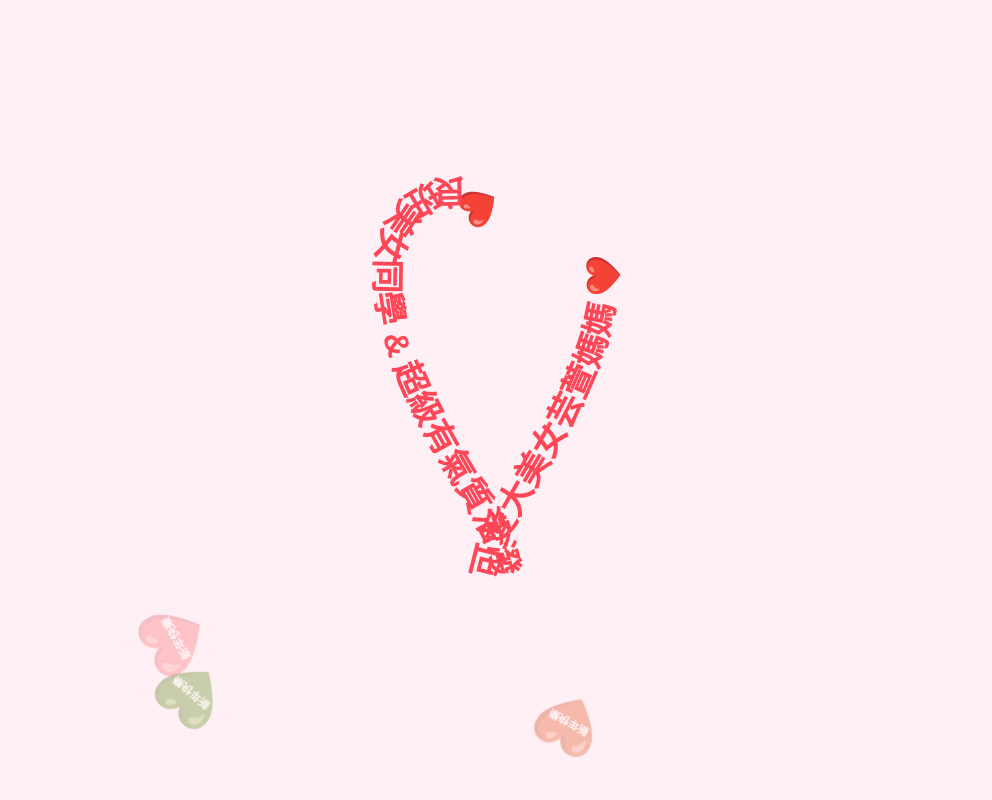
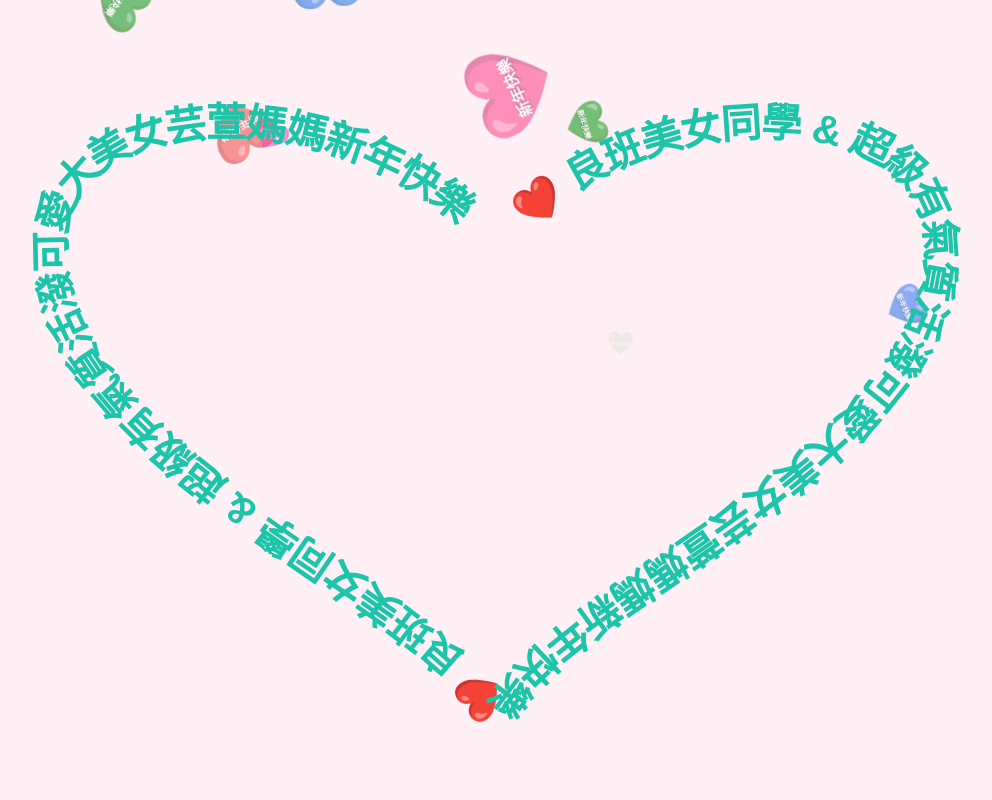
Before and after one commit to annecsu-jpg/happyNewYear, a plain HTML site: page index.html in a window 1280 px wide. Shown: the top 800 px of the page, without its empty margins (145-1137 px from the left). Drawn offline with Linux system fonts and the light colour scheme.

Commit message:
Update title and enhance heart animation effects
跑馬燈不間斷

```diff
--- a/index.html
+++ b/index.html
@@ -3,94 +3,110 @@
 <head>
     <meta charset="UTF-8">
     <meta name="viewport" content="width=device-width, initial-scale=1.0">
-    <title>愛心圈圈跑馬燈 - 致芸萱媽媽</title>
+    <title>無縫愛心跑馬燈 - 致芸萱媽媽</title>
     <style>
         body {
             margin: 0;
             padding: 0;
-            background-color: #fff0f5;
+            background-color: #fff0f5; /* 夢幻淡粉色背景 */
             overflow: hidden;
-            font-family: "Microsoft JhengHei", sans-serif;
+            font-family: "Microsoft JhengHei", "PingFang TC", sans-serif;
             display: flex;
             justify-content: center;
             align-items: center;
             height: 100vh;
+            width: 100vw;
         }
 
-        /* 讓 SVG 容器撐滿螢幕 */
+        /* SVG 容器，確保愛心夠大且置中 */
         .heart-svg-container {
-            width: 90vw;
-            height: 90vh;
+            width: 95vw; /* 寬度佔螢幕 95% */
+            height: 95vh; /* 高度佔螢幕 95% */
             display: flex;
             justify-content: center;
             align-items: center;
+            position: relative;
             z-index: 10;
         }
 
-        /* 文字路徑樣式與顏色動畫 */
-        .path-text {
-            font-size: 28px;
-            font-weight: bold;
-            fill: #ff4757;
-            animation: colorChange 5s linear infinite;
+        svg {
+            overflow: visible; /* 讓文字轉彎時不會被切掉 */
         }
 
-        @keyframes colorChange {
+        /* 路徑文字樣式 */
+        .path-text {
+            font-size: 32px; /* 字體加大 */
+            font-weight: 900; /* 字體加粗 */
+            fill: #ff4757;
+            /* 文字顏色流動動畫 */
+            animation: colorFlow 8s linear infinite;
+        }
+
+        @keyframes colorFlow {
             0% { fill: #ff4757; }
-            33% { fill: #ffa502; }
-            66% { fill: #1e90ff; }
+            25% { fill: #ff9f43; }
+            50% { fill: #2ecc71; }
+            75% { fill: #0abde3; }
             100% { fill: #ff4757; }
         }
 
-        /* 漂浮愛心樣式 */
+        /* 漂浮愛心樣式 (維持不變) */
         .floating-heart {
             position: absolute;
             display: flex;
             justify-content: center;
             align-items: center;
             z-index: 1;
-            animation: float 7s linear infinite;
+            pointer-events: none;
+            top: 50%;
+            left: 50%;
+            transform: translate(-50%, -50%);
         }
-        .heart-emoji { font-size: 60px; opacity: 0.7; }
+        .heart-emoji { font-size: 70px; opacity: 0.6; }
         .heart-msg {
             position: absolute;
             color: white;
-            font-size: 12px;
+            font-size: 14px;
             font-weight: bold;
-            top: 40%;
-        }
-
-        @keyframes float {
-            0% { transform: translateY(110vh) scale(0.5); opacity: 0; }
-            10% { opacity: 1; }
-            100% { transform: translateY(-10vh) scale(1.2) rotate(360deg); opacity: 0; }
+            top: 42%;
+            text-shadow: 1px 1px 2px rgba(0,0,0,0.3);
         }
     </style>
 </head>
 <body>
 
     <div class="heart-svg-container">
-        <svg viewBox="0 0 600 600" width="100%" height="100%">
+        <svg viewBox="0 0 800 600" width="100%" height="100%" preserveAspectRatio="xMidYMid meet">
             <defs>
-                <path id="heartPath" d="M300,150 C300,100 200,100 200,200 C200,300 300,400 300,450 C300,400 400,300 400,200 C400,100 300,100 300,150" />
+                <path id="wideHeartPath" d="M400,550 C350,450 50,350 50,180 C50,50 300,50 400,180 C500,50 750,50 750,180 C750,350 450,450 400,550 Z" />
             </defs>
 
-            <text class="path-text">
-                <textPath xlink:href="#heartPath" startOffset="0%">
-                    ❤️ 良班美女同學 & 超級有氣質活潑可愛大美女芸萱媽媽 ❤️
-                    <animate attributeName="startOffset" from="0%" to="100%" dur="10s" repeatCount="indefinite" />
+            <text class="path-text" dy="10">
+                <textPath xlink:href="#wideHeartPath" startOffset="0%">
+                    ❤️ 良班美女同學 & 超級有氣質活潑可愛大美女芸萱媽媽新年快樂　　❤️ 良班美女同學 & 超級有氣質活潑可愛大美女芸萱媽媽新年快樂
+                    <animate attributeName="startOffset" from="0%" to="-50%" dur="20s" repeatCount="indefinite" calcMode="linear" />
                 </textPath>
             </text>
         </svg>
     </div>
 
     <script>
+        // 中間持續冒出的新年快樂愛心 (維持不變)
         function createFloatingHeart() {
             const container = document.createElement('div');
             container.classList.add('floating-heart');
-            container.style.left = Math.random() * 90 + 'vw';
+
+            // 讓愛心從畫面中心向四周隨機飄散
+            const angle = Math.random() * Math.PI * 2;
+            const distance = Math.random() * 30 + 10;
+            const startX = Math.cos(angle) * distance;
+            const startY = Math.sin(angle) * distance;
+
+            container.style.left = `calc(50% + ${startX}vw)`;
+            container.style.top = `calc(50% + ${startY}vh)`;
+
             container.style.filter = `hue-rotate(${Math.random() * 360}deg)`;
-            container.style.animationDuration = Math.random() * 3 + 4 + 's';
+            container.style.animation = `float ${Math.random() * 3 + 5}s linear infinite`;
 
             const heartEmoji = document.createElement('div');
             heartEmoji.classList.add('heart-emoji');
@@ -104,9 +120,21 @@
             container.appendChild(heartMsg);
             document.body.appendChild(container);
 
-            setTimeout(() => container.remove(), 7000);
+            setTimeout(() => container.remove(), 8000);
         }
-        setInterval(createFloatingHeart, 600);
+
+        // 加入飄浮動畫樣式
+        const style = document.createElement('style');
+        style.innerHTML = `
+        @keyframes float {
+            0% { transform: translate(-50%, -50%) scale(0.3) rotate(0deg); opacity: 0; }
+            10% { opacity: 0.9; }
+            90% { opacity: 0.9; }
+            100% { transform: translate(-50%, -120vh) scale(1.5) rotate(360deg); opacity: 0; }
+        }`;
+        document.head.appendChild(style);
+
+        setInterval(createFloatingHeart, 500);
     </script>
 </body>
 </html>
```
